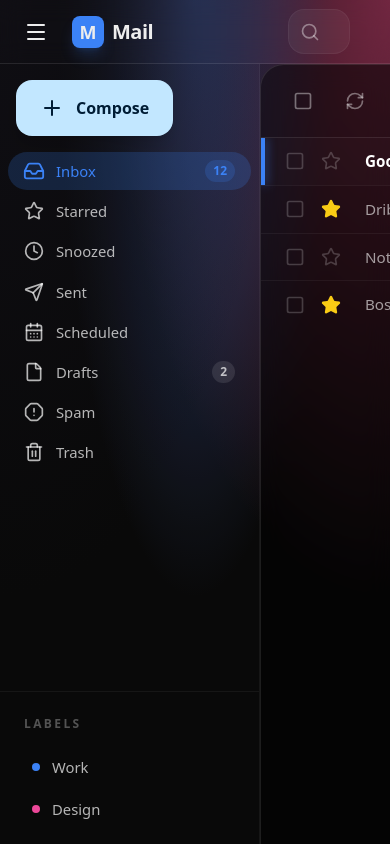
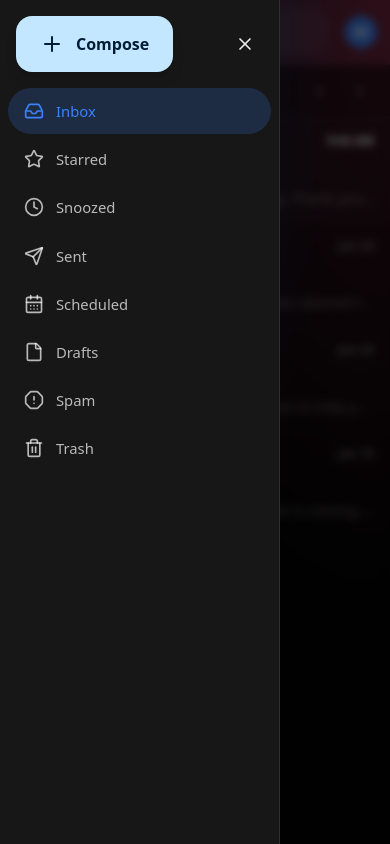
Before and after one commit to mobintix-in/mail, a Next.js app: page / in a window 390 px wide. Built offline with nearby package versions, Linux system fonts and the light colour scheme.

Commit message:
Mobintix

```diff
--- a/app/components/EmailList.tsx
+++ b/app/components/EmailList.tsx
@@ -3,7 +3,7 @@
 import { Star, Square, Archive, Trash2, Mail, Clock, RefreshCw, MoreVertical, ChevronLeft, ChevronRight } from "lucide-react";
 import { Email } from "../../lib/data";
 import { cn } from "../../lib/utils";
-import { motion, AnimatePresence } from "framer-motion";
+import { motion } from "framer-motion";
 
 interface EmailListProps {
   emails: Email[];
@@ -12,23 +12,23 @@ interface EmailListProps {
 
 export default function EmailList({ emails, isLoading }: EmailListProps) {
   return (
-    <div className="flex flex-col h-full bg-black/40 backdrop-blur-md rounded-tl-3xl border-t border-l border-white/10 overflow-hidden shadow-2xl">
+    <div className="flex flex-col h-full bg-black/40 backdrop-blur-md lg:rounded-tl-3xl border-t border-white/10 overflow-hidden shadow-2xl">
       {/* Toolbar */}
-      <div className="flex items-center justify-between px-6 py-3 border-b border-white/10">
-        <div className="flex items-center gap-4">
+      <div className="flex items-center justify-between px-3 md:px-6 py-2 md:py-3 border-b border-white/10">
+        <div className="flex items-center gap-1 md:gap-4">
           <button className="p-2 hover:bg-white/5 rounded-lg text-white/40 hover:text-white transition-colors">
             <Square size={20} />
           </button>
           <button className="p-2 hover:bg-white/5 rounded-lg text-white/40 hover:text-white transition-colors">
             <RefreshCw size={20} />
           </button>
-          <button className="p-2 hover:bg-white/5 rounded-lg text-white/40 hover:text-white transition-colors">
+          <button className="p-2 hover:bg-white/5 rounded-lg text-white/40 hover:text-white transition-colors hidden xs:block">
             <MoreVertical size={20} />
           </button>
         </div>
 
-        <div className="flex items-center gap-4">
-          <span className="text-xs font-semibold text-white/40 uppercase tracking-widest">
+        <div className="flex items-center gap-2 md:gap-4">
+          <span className="text-[10px] md:text-xs font-semibold text-white/40 uppercase tracking-widest hidden xs:block">
             1-50 of 1,234
           </span>
           <div className="flex items-center gap-1">
@@ -62,15 +62,16 @@ export default function EmailList({ emails, isLoading }: EmailListProps) {
                 animate={{ opacity: 1, y: 0 }}
                 transition={{ delay: index * 0.05 }}
                 className={cn(
-                  "group flex items-center px-6 py-3 cursor-pointer transition-all hover:bg-white/[0.03] relative",
-                  !email.read && "bg-white/[0.01]"
+                  "group flex flex-col sm:flex-row sm:items-center px-4 md:px-6 py-3 cursor-pointer transition-all hover:bg-white/[0.03] relative",
+                  !email.read && "bg-white/[0.02]"
                 )}
               >
                 {!email.read && (
                   <div className="absolute left-0 top-0 bottom-0 w-1 bg-primary shadow-[2px_0_10px_rgba(59,130,246,0.5)]" />
                 )}
 
-                <div className="flex items-center gap-4 mr-6 flex-shrink-0">
+                <div className="flex items-center justify-between sm:justify-start mb-2 sm:mb-0 sm:mr-6 flex-shrink-0">
+                  <div className="flex items-center gap-3 md:gap-4">
                     <button className="text-white/20 hover:text-white transition-colors">
                       <Square size={20} />
                     </button>
@@ -80,29 +81,42 @@ export default function EmailList({ emails, isLoading }: EmailListProps) {
                     )}>
                       <Star size={20} fill={email.starred ? "currentColor" : "none"} />
                     </button>
+                    <div className={cn(
+                      "sm:hidden truncate text-[0.95rem] max-w-[150px]",
+                      !email.read ? "font-bold text-white" : "font-medium text-white/60"
+                    )}>
+                      {email.sender}
+                    </div>
+                  </div>
+                  <span className={cn(
+                    "text-xs font-bold sm:hidden",
+                    !email.read ? "text-white" : "text-white/40"
+                  )}>
+                    {email.time}
+                  </span>
                 </div>
 
                 <div className={cn(
-                  "w-48 flex-shrink-0 truncate text-[0.95rem]",
+                  "hidden sm:block w-40 md:w-48 lg:w-48 flex-shrink-0 truncate text-[0.95rem]",
                   !email.read ? "font-bold text-white" : "font-medium text-white/60"
                 )}>
                   {email.sender}
                 </div>
 
-                <div className="flex-1 flex items-center gap-2 truncate pr-12">
+                <div className="flex-1 flex flex-col sm:flex-row sm:items-center gap-1 sm:gap-2 truncate sm:pr-12">
                   <span className={cn(
                     "text-[0.95rem] truncate",
                     !email.read ? "font-bold text-white" : "text-white/90"
                   )}>
                     {email.subject}
                   </span>
-                  <span className="text-white/40 text-[0.95rem]">-</span>
-                  <span className="text-white/40 text-[0.95rem] truncate max-w-md">
+                  <span className="hidden sm:inline text-white/40 text-[0.95rem]">-</span>
+                  <span className="text-white/40 text-[0.9rem] sm:text-[0.95rem] truncate max-w-full sm:max-w-md">
                     {email.snippet}
                   </span>
                 </div>
 
-                <div className="flex items-center gap-4 flex-shrink-0">
+                <div className="hidden sm:flex items-center gap-4 flex-shrink-0 ml-auto sm:ml-0">
                   {/* Hover Actions */}
                   <div className="hidden group-hover:flex items-center gap-1">
                     <button className="p-2 hover:bg-white/10 rounded-full text-white/60 hover:text-white transition-colors">
--- a/app/components/Header.tsx
+++ b/app/components/Header.tsx
@@ -1,6 +1,6 @@
 "use client";
 
-import { Search, Menu, Settings, HelpCircle, Bell, User, ChevronDown, Check } from "lucide-react";
+import { Search, Menu, Settings, HelpCircle, Bell, User, ChevronDown, Check, X } from "lucide-react";
 import { useState } from "react";
 import { useMail } from "../context/MailContext";
 import { ACCOUNTS } from "../../lib/data";
@@ -8,37 +8,67 @@ import { motion, AnimatePresence } from "framer-motion";
 import { cn } from "../../lib/utils";
 
 export default function Header() {
-  const { selectedAccount, setSelectedAccount } = useMail();
+  const { selectedAccount, setSelectedAccount, isSidebarOpen, setIsSidebarOpen } = useMail();
   const [showAccountSwitcher, setShowAccountSwitcher] = useState(false);
+  const [isSearchExpanded, setIsSearchExpanded] = useState(false);
 
   return (
-    <header className="h-16 flex items-center justify-between px-4 sticky top-0 z-50 bg-background/80 backdrop-blur-md border-b border-white/10">
-      <div className="flex items-center gap-4 min-w-[240px]">
-        <button className="p-2 hover:bg-white/10 rounded-full transition-colors">
+    <header className="h-16 flex items-center justify-between px-2 md:px-4 sticky top-0 z-50 bg-background/80 backdrop-blur-md border-b border-white/10">
+      {/* Left section: Menu & Logo */}
+      <div className={cn(
+        "flex items-center gap-2 md:gap-4 min-w-fit md:min-w-[240px]",
+        isSearchExpanded && "hidden sm:flex"
+      )}>
+        <button
+          onClick={() => setIsSidebarOpen(!isSidebarOpen)}
+          className="p-2 hover:bg-white/10 rounded-full transition-colors"
+        >
           <Menu size={24} />
         </button>
         <div className="flex items-center gap-2 cursor-pointer group">
           <div className="w-8 h-8 bg-primary rounded-lg flex items-center justify-center font-bold text-lg shadow-lg shadow-primary/20 group-hover:scale-110 transition-transform">
             M
           </div>
-          <span className="text-xl font-bold tracking-tight">Mail</span>
+          <span className="text-xl font-bold tracking-tight hidden xs:block">Mail</span>
         </div>
       </div>
 
-      <div className="flex-1 max-w-2xl mx-8">
-        <div className="relative group focus-within:scale-[1.01] transition-transform">
+      {/* Center section: Search */}
+      <div className={cn(
+        "flex-1 max-w-2xl mx-2 md:mx-8 transition-all duration-300",
+        isSearchExpanded ? "absolute inset-x-0 px-4 z-50 bg-background h-16 flex items-center" : "relative"
+      )}>
+        <div className="relative group w-full">
           <div className="absolute left-3 top-1/2 -translate-y-1/2 text-white/40 group-focus-within:text-primary transition-colors">
             <Search size={20} />
           </div>
           <input
             type="text"
             placeholder="Search mail"
-            className="w-full bg-white/5 border border-white/5 rounded-2xl py-2.5 pl-11 pr-4 outline-none focus:bg-white/10 focus:border-primary/50 transition-all text-[0.95rem]"
+            onFocus={() => setIsSearchExpanded(true)}
+            onBlur={() => setTimeout(() => setIsSearchExpanded(false), 200)}
+            className={cn(
+              "w-full bg-white/5 border border-white/5 rounded-2xl py-2.5 pl-11 pr-10 outline-none focus:bg-white/10 focus:border-primary/50 transition-all text-[0.95rem]",
+              isSearchExpanded && "bg-white/10 border-primary/50"
+            )}
           />
+          {isSearchExpanded && (
+            <button
+              className="absolute right-3 top-1/2 -translate-y-1/2 text-white/40 hover:text-white"
+              onClick={() => setIsSearchExpanded(false)}
+            >
+              <X size={18} />
+            </button>
+          )}
         </div>
       </div>
 
-      <div className="flex items-center gap-2">
+      {/* Right section: Icons & Account */}
+      <div className={cn(
+        "flex items-center gap-1 md:gap-2",
+        isSearchExpanded && "hidden sm:flex"
+      )}>
+        <div className="hidden lg:flex items-center gap-1">
           <button className="p-2 hover:bg-white/10 rounded-full text-white/70 hover:text-white transition-colors">
             <HelpCircle size={22} />
           </button>
@@ -48,20 +78,23 @@ export default function Header() {
           <button className="p-2 hover:bg-white/10 rounded-full text-white/70 hover:text-white transition-colors">
             <Bell size={22} />
           </button>
+        </div>
 
-        <div className="relative ml-2">
+        <div className="relative ml-1 md:ml-2">
           <button
             onClick={() => setShowAccountSwitcher(!showAccountSwitcher)}
-            className="flex items-center gap-2 p-1 pl-1 pr-3 rounded-full hover:bg-white/10 transition-colors border border-white/5"
+            className="flex items-center gap-2 p-1 md:pr-3 rounded-full hover:bg-white/10 transition-colors border border-white/5"
           >
             <div
-              className="w-8 h-8 rounded-full flex items-center justify-center text-sm font-bold shadow-inner"
+              className="w-8 h-8 rounded-full flex items-center justify-center text-sm font-bold shadow-inner flex-shrink-0"
               style={{ backgroundColor: selectedAccount.color }}
             >
               {selectedAccount.name[0]}
             </div>
-            <span className="text-sm font-medium hidden md:block">{selectedAccount.email}</span>
-            <ChevronDown size={14} className={cn("transition-transform", showAccountSwitcher && "rotate-180")} />
+            <span className="text-sm font-medium hidden md:block max-w-[120px] truncate">
+              {selectedAccount.email.split('@')[0]}
+            </span>
+            <ChevronDown size={14} className={cn("transition-transform hidden xs:block", showAccountSwitcher && "rotate-180")} />
           </button>
 
           <AnimatePresence>
--- a/app/components/Sidebar.tsx
+++ b/app/components/Sidebar.tsx
@@ -1,9 +1,9 @@
 "use client";
 
-import { Inbox, Star, Clock, Send, File, ChevronDown, Plus, CalendarDays, AlertOctagon, Trash2 } from "lucide-react";
+import { Inbox, Star, Clock, Send, File, ChevronDown, Plus, CalendarDays, AlertOctagon, Trash2, X } from "lucide-react";
 import { useMail } from "../context/MailContext";
 import { cn } from "../../lib/utils";
-import { motion } from "framer-motion";
+import { motion, AnimatePresence } from "framer-motion";
 
 const navItems = [
   { id: "inbox", icon: Inbox, label: "Inbox", count: 12 },
@@ -17,23 +17,36 @@ const navItems = [
 ];
 
 export default function Sidebar() {
-  const { selectedCategory, setSelectedCategory, setIsComposeOpen } = useMail();
+  const { selectedCategory, setSelectedCategory, setIsComposeOpen, isSidebarOpen, setIsSidebarOpen } = useMail();
 
-  return (
-    <aside className="w-[260px] flex flex-col py-4 flex-shrink-0 z-40 border-r border-white/5 bg-black/5">
-      <div className="px-4 mb-4">
+  const SidebarContent = (
+    <div className="w-full h-full flex flex-col py-4">
+      <div className="flex items-center justify-between px-4 mb-4 lg:mb-6">
         <motion.button
           whileHover={{ scale: 1.02 }}
           whileTap={{ scale: 0.98 }}
-          onClick={() => setIsComposeOpen(true)}
-          className="flex items-center gap-3 bg-[#c2e7ff] hover:bg-[#b3d7ef] text-[#001d35] px-6 py-4 rounded-2xl font-semibold shadow-lg transition-all w-fit"
+          onClick={() => {
+            setIsComposeOpen(true);
+            if (window.innerWidth < 1024) setIsSidebarOpen(false);
+          }}
+          className={cn(
+            "flex items-center gap-3 bg-[#c2e7ff] hover:bg-[#b3d7ef] text-[#001d35] rounded-2xl font-semibold shadow-lg transition-all",
+            isSidebarOpen ? "px-6 py-4 w-fit" : "p-4 mx-auto"
+          )}
         >
           <Plus size={24} />
-          <span>Compose</span>
+          {isSidebarOpen && <span>Compose</span>}
         </motion.button>
+
+        <button
+          onClick={() => setIsSidebarOpen(false)}
+          className="p-2 hover:bg-white/10 rounded-full lg:hidden"
+        >
+          <X size={20} />
+        </button>
       </div>
 
-      <nav className="flex-1 px-2 space-y-0.5">
+      <nav className="flex-1 px-2 space-y-0.5 overflow-y-auto custom-scrollbar">
         {navItems.map((item) => {
           const Icon = item.icon;
           const isActive = selectedCategory === item.id;
@@ -41,20 +54,25 @@ export default function Sidebar() {
           return (
             <button
               key={item.id}
-              onClick={() => setSelectedCategory(item.id)}
+              onClick={() => {
+                setSelectedCategory(item.id);
+                if (window.innerWidth < 1024) setIsSidebarOpen(false);
+              }}
               className={cn(
-                "w-full flex items-center gap-3 px-4 py-2 text-[0.925rem] font-medium rounded-full transition-all group",
+                "w-full flex items-center gap-3 px-4 py-3 text-[0.925rem] font-medium rounded-full transition-all group",
                 isActive
                   ? "bg-primary/20 text-primary"
-                  : "text-white/70 hover:bg-white/5 hover:text-white"
+                  : "text-white/70 hover:bg-white/5 hover:text-white",
+                !isSidebarOpen && "justify-center px-0"
               )}
+              title={item.label}
             >
               <Icon
                 size={20}
-                className={cn("transition-transform", isActive ? "scale-110" : "group-hover:scale-110")}
+                className={cn("transition-transform flex-shrink-0", isActive ? "scale-110" : "group-hover:scale-110")}
               />
-              <span className="flex-1 text-left">{item.label}</span>
-              {item.count && (
+              {isSidebarOpen && <span className="flex-1 text-left truncate">{item.label}</span>}
+              {isSidebarOpen && item.count && (
                 <span className={cn(
                   "text-[0.75rem] px-2 py-0.5 rounded-full font-bold",
                   isActive ? "bg-primary/20" : "bg-white/10"
@@ -67,19 +85,102 @@ export default function Sidebar() {
         })}
       </nav>
 
-      <div className="mt-6 pt-6 border-t border-white/5 px-4">
+      {isSidebarOpen && (
+        <div className="mt-4 pt-4 border-t border-white/5 px-4">
           <h3 className="text-xs font-bold text-white/30 uppercase tracking-[0.2em] mb-4 pl-2">Labels</h3>
           <div className="space-y-1">
             <button className="w-full flex items-center gap-3 px-4 py-2 text-[0.925rem] text-white/70 hover:bg-white/5 rounded-full group">
               <div className="w-2 h-2 rounded-full bg-blue-500 group-hover:scale-150 transition-transform" />
-            <span>Work</span>
+              <span className="truncate">Work</span>
             </button>
             <button className="w-full flex items-center gap-3 px-4 py-2 text-[0.925rem] text-white/70 hover:bg-white/5 rounded-full group">
               <div className="w-2 h-2 rounded-full bg-pink-500 group-hover:scale-150 transition-transform" />
-            <span>Design</span>
+              <span className="truncate">Design</span>
             </button>
           </div>
         </div>
+      )}
+    </div>
+  );
+
+  return (
+    <>
+      {/* Desktop Sidebar */}
+      <aside
+        className={cn(
+          "hidden lg:flex flex-col flex-shrink-0 z-40 border-r border-white/5 bg-black/5 h-full transition-all duration-300",
+          isSidebarOpen ? "w-[260px]" : "w-[72px]"
+        )}
+      >
+        {SidebarContent}
       </aside>
+
+      {/* Mobile/Tablet Sidebar (Drawer) */}
+      <AnimatePresence>
+        {isSidebarOpen && (
+          <div className="lg:hidden">
+            <motion.div
+              initial={{ opacity: 0 }}
+              animate={{ opacity: 1 }}
+              exit={{ opacity: 0 }}
+              onClick={() => setIsSidebarOpen(false)}
+              className="fixed inset-0 bg-black/60 backdrop-blur-sm z-[60]"
+            />
+            <motion.aside
+              initial={{ x: "-100%" }}
+              animate={{ x: 0 }}
+              exit={{ x: "-100%" }}
+              transition={{ type: "spring", damping: 25, stiffness: 200 }}
+              className="fixed inset-y-0 left-0 w-[280px] bg-neutral-900 border-r border-white/10 z-[70]"
+            >
+              {/* Force open mode for mobile drawer */}
+              <div className="w-full h-full flex flex-col py-4">
+                <div className="flex items-center justify-between px-4 mb-4">
+                  <button
+                    onClick={() => {
+                      setIsComposeOpen(true);
+                      setIsSidebarOpen(false);
+                    }}
+                    className="flex items-center gap-3 bg-[#c2e7ff] hover:bg-[#b3d7ef] text-[#001d35] px-6 py-4 rounded-2xl font-semibold shadow-lg transition-all"
+                  >
+                    <Plus size={24} />
+                    <span>Compose</span>
+                  </button>
+                  <button
+                    onClick={() => setIsSidebarOpen(false)}
+                    className="p-2 hover:bg-white/10 rounded-full"
+                  >
+                    <X size={20} />
+                  </button>
+                </div>
+
+                <nav className="flex-1 px-2 space-y-0.5 overflow-y-auto custom-scrollbar">
+                  {navItems.map((item) => {
+                    const Icon = item.icon;
+                    const isActive = selectedCategory === item.id;
+                    return (
+                      <button
+                        key={item.id}
+                        onClick={() => {
+                          setSelectedCategory(item.id);
+                          setIsSidebarOpen(false);
+                        }}
+                        className={cn(
+                          "w-full flex items-center gap-3 px-4 py-3 text-[0.925rem] font-medium rounded-full transition-all",
+                          isActive ? "bg-primary/20 text-primary" : "text-white/70 hover:bg-white/5 hover:text-white"
+                        )}
+                      >
+                        <Icon size={20} className="flex-shrink-0" />
+                        <span className="flex-1 text-left">{item.label}</span>
+                      </button>
+                    );
+                  })}
+                </nav>
+              </div>
+            </motion.aside>
+          </div>
+        )}
+      </AnimatePresence>
+    </>
   );
 }
--- a/app/context/MailContext.tsx
+++ b/app/context/MailContext.tsx
@@ -10,6 +10,8 @@ interface MailContextType {
     setSelectedCategory: (category: string) => void;
     isComposeOpen: boolean;
     setIsComposeOpen: (isOpen: boolean) => void;
+    isSidebarOpen: boolean;
+    setIsSidebarOpen: (isOpen: boolean) => void;
 }
 
 const MailContext = createContext<MailContextType | undefined>(undefined);
@@ -18,6 +20,7 @@ export function MailProvider({ children }: { children: ReactNode }) {
     const [selectedAccount, setSelectedAccount] = useState(ACCOUNTS[0]);
     const [selectedCategory, setSelectedCategory] = useState("inbox");
     const [isComposeOpen, setIsComposeOpen] = useState(false);
+    const [isSidebarOpen, setIsSidebarOpen] = useState(true);
 
     return (
         <MailContext.Provider
@@ -28,6 +31,8 @@ export function MailProvider({ children }: { children: ReactNode }) {
                 setSelectedCategory,
                 isComposeOpen,
                 setIsComposeOpen,
+                isSidebarOpen,
+                setIsSidebarOpen,
             }}
         >
             {children}
--- a/tailwind.config.ts
+++ b/tailwind.config.ts
@@ -8,6 +8,9 @@ const config: Config = {
     ],
     theme: {
         extend: {
+            screens: {
+                xs: "480px",
+            },
             colors: {
                 background: "var(--background)",
                 foreground: "var(--foreground)",
```
Also changed, not shown: app/components/ComposeMail.tsx (+17 -16 lines). Lines whose indentation alone changed are shown as unchanged.
